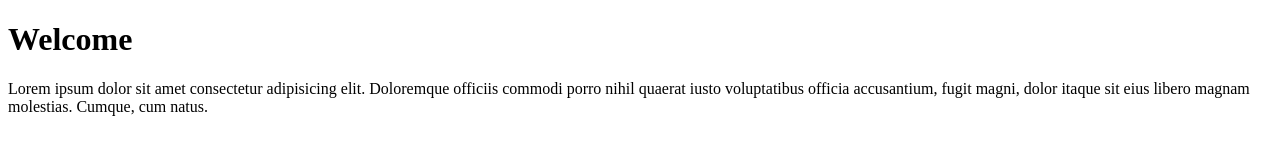
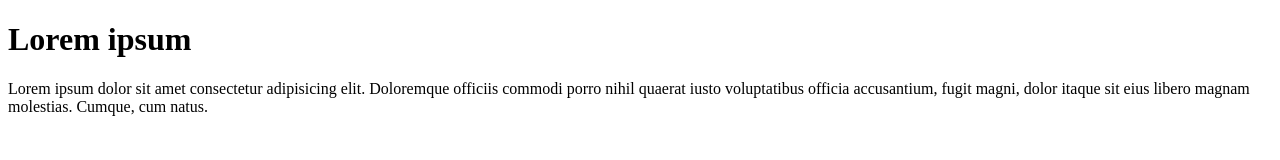
Before and after one commit to The-Coldone/project2, a plain HTML site: page index.html in a window 1280 px wide. Drawn offline with Linux system fonts and the light colour scheme.

Commit message:
Index file 1.2

```diff
--- a/index.html
+++ b/index.html
@@ -6,7 +6,7 @@
     <title>My Project</title>
 </head>
 <body>
-    <h1>Welcome</h1>
+    <h1>Lorem ipsum</h1>
     <p>Lorem ipsum dolor sit amet consectetur adipisicing elit.
          Doloremque officiis commodi porro nihil quaerat iusto voluptatibus officia accusantium,
          fugit magni, dolor itaque sit eius libero magnam molestias. Cumque, cum natus.</p>
```
